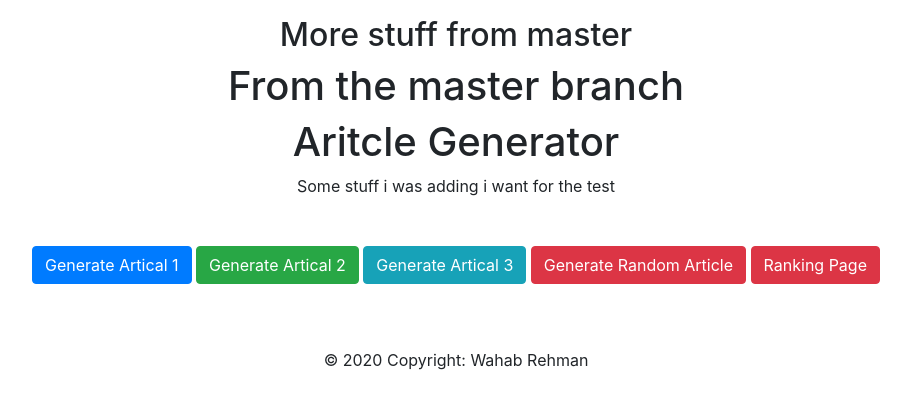
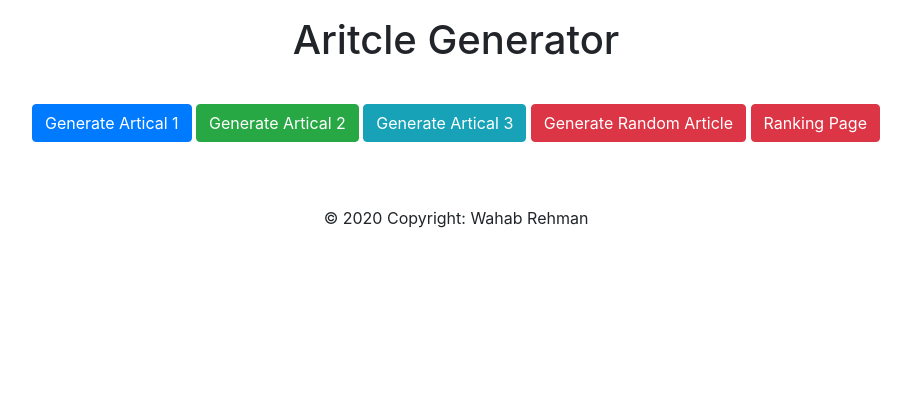
Before and after one commit to Waba-tron/BBC_codingtest, a plain HTML site: page index.html in a window 1280 px wide. Shown: the whole page, without its empty margins (184-1095 px from the left). Drawn offline with nearby package versions, Linux system fonts and the light colour scheme.

Commit message:
Back to orginal

```diff
--- a/index.html
+++ b/index.html
@@ -19,10 +19,9 @@
 
 
     <header class="text-center py-3">
-        <h2>More stuff from master</h2>
-        <h1>From the master branch</h1>
+
         <h1>Aritcle Generator</h1>
-        <p>Some stuff i was adding i want for the test</p>
+
     </header>
 
     <div class="text-center py-3">
```
